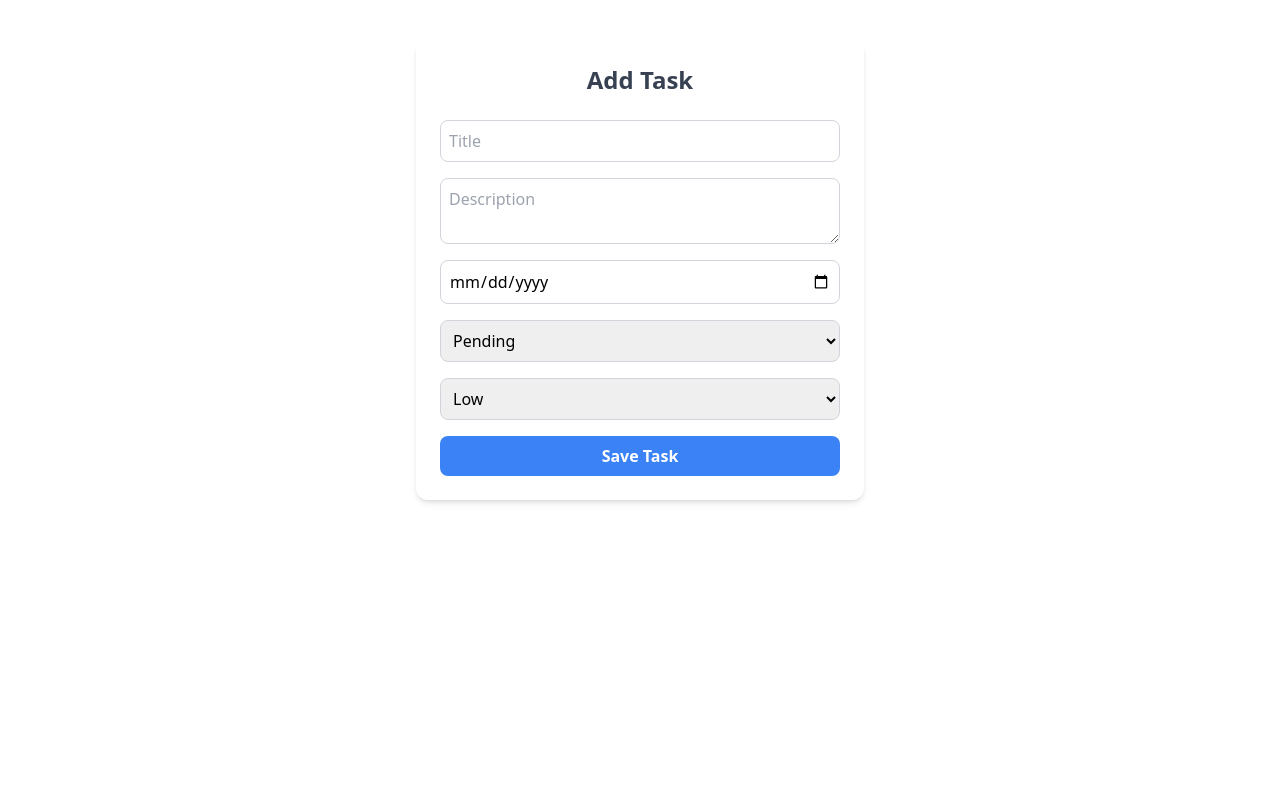
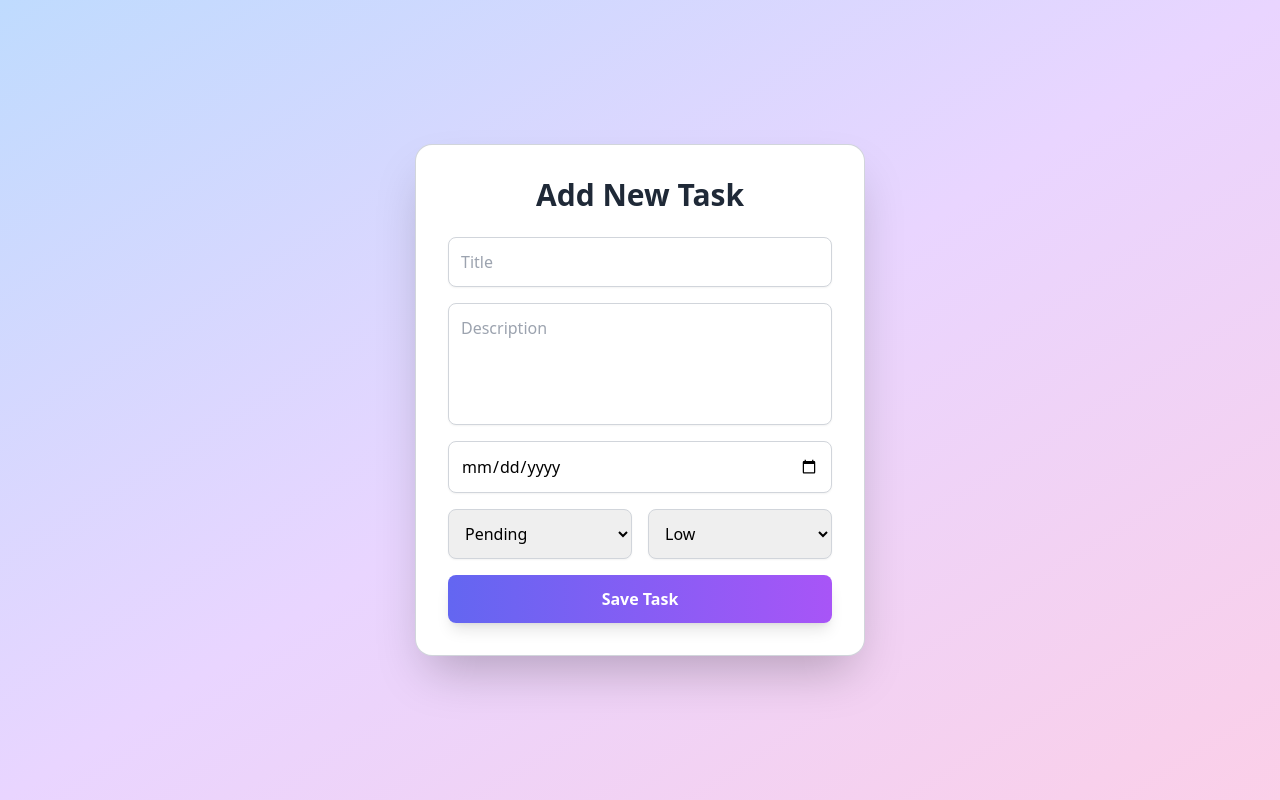
Before and after one commit to rishabhjain2026/Magnet_brain, a React app in the folder frontend/: page /add in a window 1280 px wide. Built offline with nearby package versions, Linux system fonts and the light colour scheme; sample sign-in values are in the browser's storage; the HTML template or start-up script is replaced by a standard one.

Commit message:
completed

```diff
--- a/frontend/src/components/TaskForm.jsx
+++ b/frontend/src/components/TaskForm.jsx
@@ -36,8 +36,11 @@ export default function TaskForm() {
   };
 
   return (
-    <div className="max-w-md mx-auto mt-10 p-6 bg-white rounded-xl shadow-md">
-      <h2 className="text-2xl font-bold mb-6 text-gray-700 text-center">Add Task</h2>
+    <div className="min-h-screen flex items-center justify-center bg-gradient-to-br from-blue-200 via-purple-200 to-pink-200 px-4">
+      <div className="w-full max-w-md p-8 bg-white rounded-2xl shadow-2xl ring-1 ring-gray-300">
+        <h2 className="text-3xl font-bold mb-6 text-gray-800 text-center">
+          Add New Task
+        </h2>
         <form onSubmit={submit} className="flex flex-col gap-4">
           <input
             name="title"
@@ -45,14 +48,15 @@ export default function TaskForm() {
             value={task.title}
             onChange={handleChange}
             required
-          className="border border-gray-300 rounded-lg p-2 focus:outline-none focus:ring-2 focus:ring-blue-400"
+            className="border border-gray-300 rounded-lg p-3 focus:outline-none focus:ring-2 focus:ring-indigo-400 focus:border-indigo-500 shadow-sm transition"
           />
           <textarea
             name="description"
             placeholder="Description"
             value={task.description}
             onChange={handleChange}
-          className="border border-gray-300 rounded-lg p-2 focus:outline-none focus:ring-2 focus:ring-blue-400"
+            className="border border-gray-300 rounded-lg p-3 focus:outline-none focus:ring-2 focus:ring-indigo-400 focus:border-indigo-500 shadow-sm transition resize-none"
+            rows={4}
           />
           <input
             type="date"
@@ -60,15 +64,16 @@ export default function TaskForm() {
             value={task.duedate}
             onChange={handleChange}
             required
-          className="border border-gray-300 rounded-lg p-2 focus:outline-none focus:ring-2 focus:ring-blue-400"
+            className="border border-gray-300 rounded-lg p-3 focus:outline-none focus:ring-2 focus:ring-indigo-400 focus:border-indigo-500 shadow-sm transition"
           />
 
+          <div className="flex gap-4">
             {/* Status Dropdown */}
             <select
               name="status"
               value={task.status}
               onChange={handleChange}
-          className="border border-gray-300 rounded-lg p-2 focus:outline-none focus:ring-2 focus:ring-blue-400"
+              className="flex-1 border border-gray-300 rounded-lg p-3 focus:outline-none focus:ring-2 focus:ring-indigo-400 focus:border-indigo-500 shadow-sm transition"
             >
               <option value="pending">Pending</option>
               <option value="completed">Completed</option>
@@ -79,21 +84,22 @@ export default function TaskForm() {
               name="priority"
               value={task.priority}
               onChange={handleChange}
-          className="border border-gray-300 rounded-lg p-2 focus:outline-none focus:ring-2 focus:ring-blue-400"
+              className="flex-1 border border-gray-300 rounded-lg p-3 focus:outline-none focus:ring-2 focus:ring-indigo-400 focus:border-indigo-500 shadow-sm transition"
             >
               <option value="low">Low</option>
               <option value="medium">Medium</option>
               <option value="high">High</option>
             </select>
+          </div>
 
           <button
             type="submit"
-          className="bg-blue-500 text-white font-semibold py-2 rounded-lg hover:bg-blue-600 transition"
+            className="bg-gradient-to-r from-indigo-500 to-purple-500 text-white font-semibold py-3 rounded-lg hover:scale-105 transform transition shadow-lg"
           >
             Save Task
-
           </button>
         </form>
       </div>
+    </div>
   );
 }
--- a/frontend/src/components/TaskList.jsx
+++ b/frontend/src/components/TaskList.jsx
@@ -6,6 +6,8 @@ import { useNavigate } from "react-router-dom";
 export default function TaskList() {
   const [tasks, setTasks] = useState([]);
   const [statusFilter, setStatusFilter] = useState("all");
+  const [priorityFilter, setPriorityFilter] = useState("all");
+  const [search, setSearch] = useState("");
   const [editingTaskId, setEditingTaskId] = useState(null);
   const [editForm, setEditForm] = useState({
     title: "",
@@ -16,7 +18,6 @@ export default function TaskList() {
   });
 
   const navigate = useNavigate();
-  const [search, setSearch] = useState("");
 
   // Fetch tasks from backend
   const fetchTasks = async () => {
@@ -32,26 +33,19 @@ export default function TaskList() {
     fetchTasks();
   }, []);
 
-   // Navigate to Add Task page
-  const goToAddTask = () => {
-    navigate("/add");
+  const goToAddTask = () => navigate("/add");
+
+  const deleteTask = async (id) => {
+    if (window.confirm("Are you sure you want to delete this task?")) {
+      try {
+        await API.delete(`/task/delete_task/${id}`);
+        fetchTasks();
+      } catch (err) {
+        console.error("Failed to delete task:", err);
+      }
+    }
   };
 
-  // Dashboard stats
-  const totalTasks = tasks.length;
-  const completedTasks = tasks.filter((t) => t.status === "completed").length;
-  const pendingTasks = tasks.filter((t) => t.status === "pending").length;
-
-  // Filter tasks
-  const filteredTasks = tasks.filter((task) => {
-    const matchesStatus = statusFilter === "all" || task.status === statusFilter;
-    const matchesSearch =
-      (task.title || "").toLowerCase().includes(search.toLowerCase()) ||
-      (task.description || "").toLowerCase().includes(search.toLowerCase());
-    return matchesStatus && matchesSearch;
-  });
-
-  // Start editing a task
   const startEditing = (task) => {
     setEditingTaskId(task._id);
     setEditForm({
@@ -77,47 +71,60 @@ export default function TaskList() {
     }
   };
 
-  const deleteTask = async (id) => {
-    if (window.confirm("Are you sure you want to delete this task?")) {
-      try {
-        await API.delete(`/task/delete_task/${id}`);
-        fetchTasks();
-      } catch (err) {
-        console.error("Failed to delete task:", err);
-      }
+  // Priority badge classes
+  const getPriorityBadge = (priority) => {
+    switch (priority) {
+      case "high":
+        return "bg-red-100 text-red-700 border border-red-300 font-bold";
+      case "medium":
+        return "bg-yellow-100 text-yellow-700 border border-yellow-300 font-bold";
+      case "low":
+      default:
+        return "bg-green-100 text-green-700 border border-green-300 font-bold";
     }
   };
 
-  // Priority badge
-  const getPriorityBadge = (priority) => {
+  // Card border color by priority
+  const getPriorityBorder = (priority) => {
     switch (priority) {
       case "high":
-        return "bg-red-100 text-red-700 border border-red-300";
+        return "border-l-4 border-red-500";
       case "medium":
-        return "bg-yellow-100 text-yellow-700 border border-yellow-300";
+        return "border-l-4 border-yellow-500";
       case "low":
       default:
-        return "bg-green-100 text-green-700 border border-green-300";
+        return "border-l-4 border-green-500";
     }
   };
 
+  // Filtered tasks
+  const filteredTasks = tasks.filter((task) => {
+    const matchesStatus = statusFilter === "all" || task.status === statusFilter;
+    const matchesPriority = priorityFilter === "all" || task.priority === priorityFilter;
+    const matchesSearch =
+      (task.title || "").toLowerCase().includes(search.toLowerCase()) ||
+      (task.description || "").toLowerCase().includes(search.toLowerCase());
+    return matchesStatus && matchesPriority && matchesSearch;
+  });
+
+  // Stats
+  const totalTasks = tasks.length;
+  const completedTasks = tasks.filter((t) => t.status === "completed").length;
+  const pendingTasks = tasks.filter((t) => t.status === "pending").length;
+
   return (
-    <div className="min-h-screen bg-gray-50 py-10 px-4">
+    <div className="min-h-screen bg-gradient-to-r from-blue-50 via-blue-100 to-blue-50 py-10 px-4">
       <div className="max-w-6xl mx-auto">
+        {/* Header + Add Task */}
         <div className="flex justify-between items-center mb-10">
-  <h2 className="text-4xl font-bold text-gray-800">
-    Task Manager
-  </h2>
-
-  <button
-    onClick={goToAddTask} // Navigate to TaskForm
-    className="flex items-center gap-2 bg-blue-600 text-white px-4 py-2 rounded-lg hover:bg-blue-700 transition"
-  >
-    <Plus size={18} />
-    Add Task
-  </button>
-</div>
-
+          <h2 className="text-4xl font-bold text-gray-800">Task Manager</h2>
+          <button
+            onClick={goToAddTask}
+            className="flex items-center gap-2 bg-blue-600 text-white px-5 py-2 rounded-lg hover:bg-blue-700 transition shadow-md"
+          >
+            <Plus size={18} /> Add Task
+          </button>
+        </div>
 
         {/* Stats */}
         <div className="grid grid-cols-1 sm:grid-cols-3 gap-6 mb-10">
@@ -135,7 +142,7 @@ export default function TaskList() {
           </div>
         </div>
 
-        {/* Search & Filter */}
+        {/* Search & Filters */}
         <div className="flex flex-col sm:flex-row justify-between items-center gap-4 mb-8">
           <div className="relative w-full sm:w-1/2">
             <Search className="absolute left-3 top-3 text-gray-400 w-5 h-5" />
@@ -147,16 +154,26 @@ export default function TaskList() {
               className="w-full pl-10 pr-4 py-2 rounded-lg border border-gray-300 focus:outline-none focus:ring-2 focus:ring-blue-400"
             />
           </div>
-
           <div className="flex gap-4">
             <select
               value={statusFilter}
               onChange={(e) => setStatusFilter(e.target.value)}
               className="border border-gray-300 rounded-lg p-2 focus:outline-none focus:ring-2 focus:ring-blue-400"
             >
-              <option value="all">All Tasks</option>
+              <option value="all">All Status</option>
               <option value="pending">Pending</option>
               <option value="completed">Completed</option>
+            </select>
+
+            <select
+              value={priorityFilter}
+              onChange={(e) => setPriorityFilter(e.target.value)}
+              className="border border-gray-300 rounded-lg p-2 focus:outline-none focus:ring-2 focus:ring-blue-400"
+            >
+              <option value="all">All Priorities</option>
+              <option value="high">High</option>
+              <option value="medium">Medium</option>
+              <option value="low">Low</option>
             </select>
           </div>
         </div>
@@ -166,7 +183,7 @@ export default function TaskList() {
           {filteredTasks.map((task) => (
             <div
               key={task._id}
-              className="bg-white rounded-lg shadow hover:shadow-lg transition p-5 flex flex-col sm:flex-row sm:justify-between sm:items-center"
+              className={`bg-white rounded-lg shadow hover:shadow-lg transition p-5 flex flex-col sm:flex-row sm:justify-between sm:items-center ${getPriorityBorder(task.priority || "low")}`}
             >
               {editingTaskId === task._id ? (
                 <div className="flex flex-col sm:flex-row sm:items-center gap-2 w-full">
@@ -224,24 +241,16 @@ export default function TaskList() {
               ) : (
                 <div className="flex flex-col sm:flex-row sm:justify-between w-full items-start sm:items-center">
                   <div className="flex flex-col gap-1">
-                    <h4 className="text-lg font-semibold text-gray-800">
-                      {task.title || "Untitled Task"}
-                    </h4>
+                    <h4 className="text-lg font-semibold text-gray-800">{task.title || "Untitled Task"}</h4>
                     <p className="text-sm text-gray-600">{task.description || "No description"}</p>
                     <div className="flex gap-3 mt-2 text-sm">
-                      <span className={`px-2 py-1 rounded-full text-xs ${getPriorityBadge(task.priority || "low")}`}>
+                      <span className={`px-3 py-1 rounded-full text-xs ${getPriorityBadge(task.priority || "low")}`}>
                         {(task.priority || "low").charAt(0).toUpperCase() + (task.priority || "low").slice(1)}
                       </span>
                       <span className="text-gray-500 flex items-center gap-1">
                         📅 {task.duedate ? new Date(task.duedate).toLocaleDateString() : "No due date"}
                       </span>
-                      <span
-                        className={`px-2 py-1 rounded-full text-xs ${
-                          task.status === "completed"
-                            ? "bg-green-100 text-green-700"
-                            : "bg-yellow-100 text-yellow-700"
-                        }`}
-                      >
+                      <span className={`px-2 py-1 rounded-full text-xs ${task.status === "completed" ? "bg-green-100 text-green-700" : "bg-yellow-100 text-yellow-700"}`}>
                         {(task.status || "pending").charAt(0).toUpperCase() + (task.status || "pending").slice(1)}
                       </span>
                     </div>
```
Also changed, not shown: 1 other file (tests, documents, lock files or other folders). Lines whose indentation alone changed are shown as unchanged.
